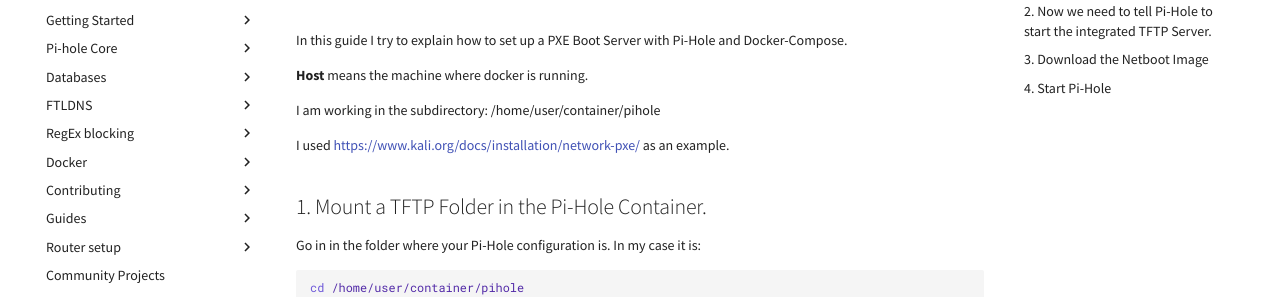
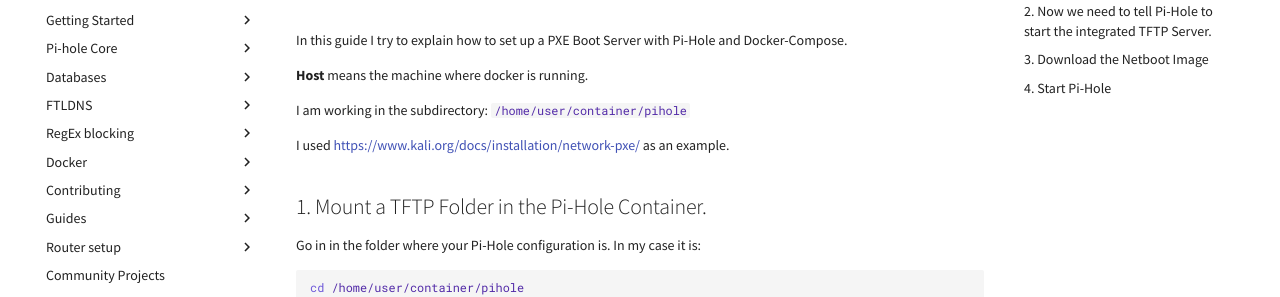
Before and after one commit to pi-hole/docs, an MkDocs documentation site: the page built from docs/guides/misc/pxeboot.md, in a window 1280 px wide and 900 px high. Shown: the part 176-473 px from the top of the window. Built offline with MkDocs 1.6.1 and Material for MkDocs 9.7.7, drawn with Linux system fonts in a browser that asks for light colours; comment, search, counter and statistics services are not loaded.

````diff
--- a/docs/guides/misc/pxeboot.md
+++ b/docs/guides/misc/pxeboot.md
@@ -4,7 +4,7 @@ In this guide I try to explain how to set up a PXE Boot Server with Pi-Hole and
 
 **Host** means the machine where docker is running.
 
-I am working in the subdirectory: 	/home/user/container/pihole
+I am working in the subdirectory: `/home/user/container/pihole`
 
 I used [https://www.kali.org/docs/installation/network-pxe/](https://www.kali.org/docs/installation/network-pxe/)  as an example.
 
@@ -17,12 +17,13 @@ cd /home/user/container/pihole
 ```
 
 Create a new folder called tftpboot with
+
 ```bash
 mkdir tftpboot
 ```
 
 Edit the docker-compose.yml and mount the tftpboot to pihole.
-Add ```- './tftpboot:/tftpboot/'``` in the Volume section.
+Add `- './tftpboot:/tftpboot/'` in the Volume section.
 
 Example docker-compose.yml file:
 
@@ -78,6 +79,7 @@ touch 99-pxeboot.conf && nano 99-pxeboot.conf
 ```
 
 Add the following content to the file and save it once finished.
+
 ```
 dhcp-boot=pxelinux.0
 enable-tftp
@@ -86,6 +88,7 @@ pxe-prompt="Press F8 for menu.", 60
 pxe-service=x86PC,"Boot from local disk",0
 pxe-service=x86PC,"Boot Kali Linux",kali/pxelinux
 ```
+
 From here on you are done with Pi-Hole. The TFTP server should run, but it needs something to deliver to the clients.
 
 ## 3. Download the Netboot Image
@@ -108,6 +111,7 @@ wget http://http.kali.org/kali/dists/kali-rolling/main/installer-i386/current/im
 ```
 
 Unzip  and remove the Image:
+
 ```bash
 tar -zxpf netboot.tar.gz
 rm netboot.tar.gz
````
